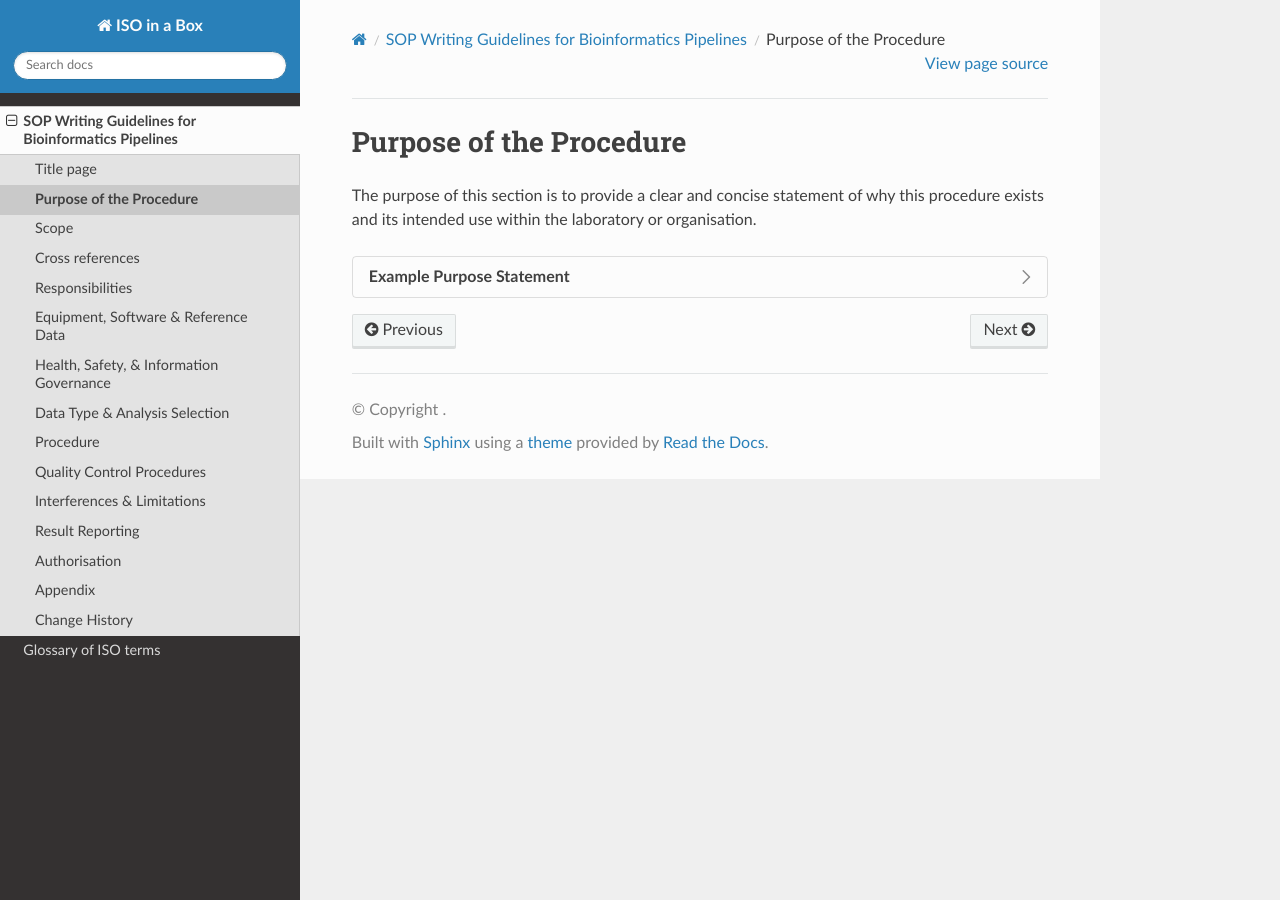
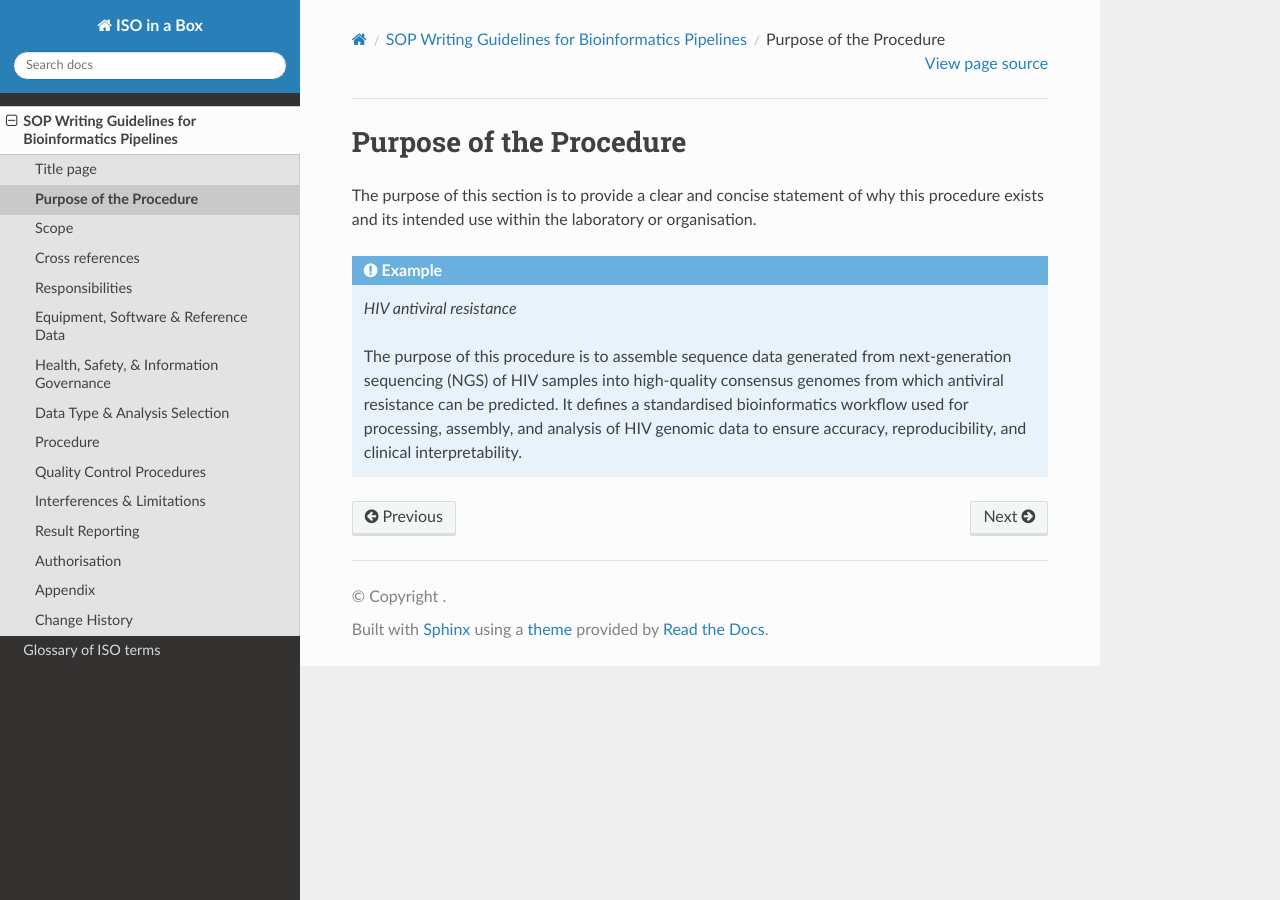
Before and after one commit to ASendellPrice/IIB-rtd, a Sphinx documentation site: the page built from docs/source/sop_guide_purpose.rst, in a window 1280 px wide. Built offline with Sphinx 7.4.7 and the Read the Docs theme 3.1.0, drawn with Linux system fonts in a browser that asks for light colours; pages that are not in the unit, such as notebooks, are missing from menus.

Commit message:
Reverting to previous formatting

```diff
--- a/docs/source/sop_guide_purpose.rst
+++ b/docs/source/sop_guide_purpose.rst
@@ -3,6 +3,8 @@ Purpose of the Procedure
 
 The purpose of this section is to provide a clear and concise statement of why this procedure exists and its intended use within the laboratory or organisation.
 
-.. dropdown:: Example Purpose Statement
+.. admonition:: Example
+
+   *HIV antiviral resistance*
 
    The purpose of this procedure is to assemble sequence data generated from next-generation sequencing (NGS) of HIV samples into high-quality consensus genomes from which antiviral resistance can be predicted. It defines a standardised bioinformatics workflow used for processing, assembly, and analysis of HIV genomic data to ensure accuracy, reproducibility, and clinical interpretability.
```
